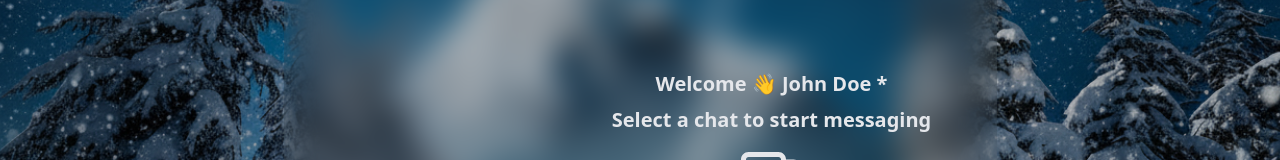
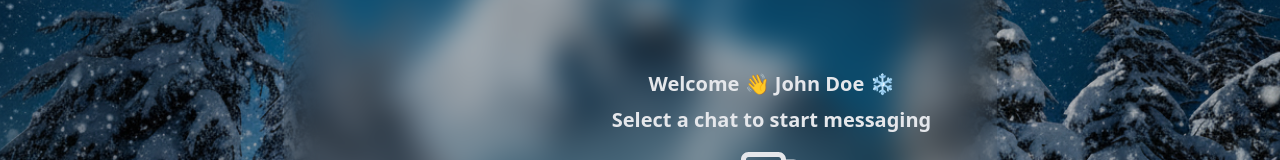
Before and after one commit to harsh-mugali/Chat-App, a React app in the folder frontend/: page / in a window 1280 px wide. Shown: the part 264-424 px from the top of the page. Built offline with nearby package versions, Linux system fonts and the light colour scheme; the HTML template or start-up script is replaced by a standard one.

Commit message:
Add react-icons dependency and update welcome message in NoChatSelected component

```diff
--- a/frontend/package.json
+++ b/frontend/package.json
@@ -11,7 +11,8 @@
   },
   "dependencies": {
     "react": "^19.2.0",
-    "react-dom": "^19.2.0"
+    "react-dom": "^19.2.0",
+    "react-icons": "^5.5.0"
   },
   "devDependencies": {
     "@eslint/js": "^9.39.1",
--- a/frontend/src/components/messages/MessageContainer.jsx
+++ b/frontend/src/components/messages/MessageContainer.jsx
@@ -30,7 +30,7 @@ const NoChatSelected = () => {
         <div className='flex items-center justify-center w-full h-full'>
             <div className='px-4 text-center sm:text-lg md:text-xl text-gray-200 font-semibold flex flex-col
 items-center gap-2'>
-                <p>Welcome 👋 John Doe *</p>
+                <p>Welcome 👋 John Doe ❄</p>
                 <p>Select a chat to start messaging</p>
                 <TiMessages className='text-3xl md:text-6xl text-center' />
             </div>
```
Also changed, not shown: 1 other file (tests, documents, lock files or other folders).
